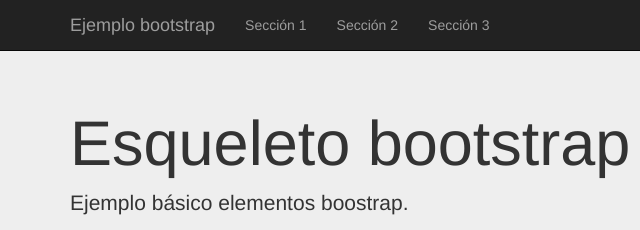
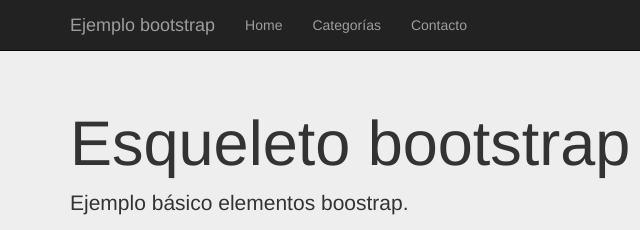
Before and after one commit to JoaquinGA/EsqueletoBootstrap, a plain HTML site: page index.html in a window 1280 px wide. Shown: the top 230 px of the page, 0-640 px from the left. Drawn offline with nearby package versions, Linux system fonts and the light colour scheme.

Commit message:
Modificacion menú

```diff
--- a/index.html
+++ b/index.html
@@ -17,13 +17,13 @@
         </div>
         <ul class="nav navbar-nav">
         	<li>
-        		<a href="index.html">Sección 1</a>
+        		<a href="index.html">Home</a>
         	</li>
           <li>
-        		<a href="index.html">Sección 2</a>
+        		<a href="index.html">Categorías</a>
         	</li>
           <li>
-        		<a href="index.html">Sección 3</a>
+        		<a href="index.html">Contacto</a>
         	</li>
         </ul>
       </div>
```
